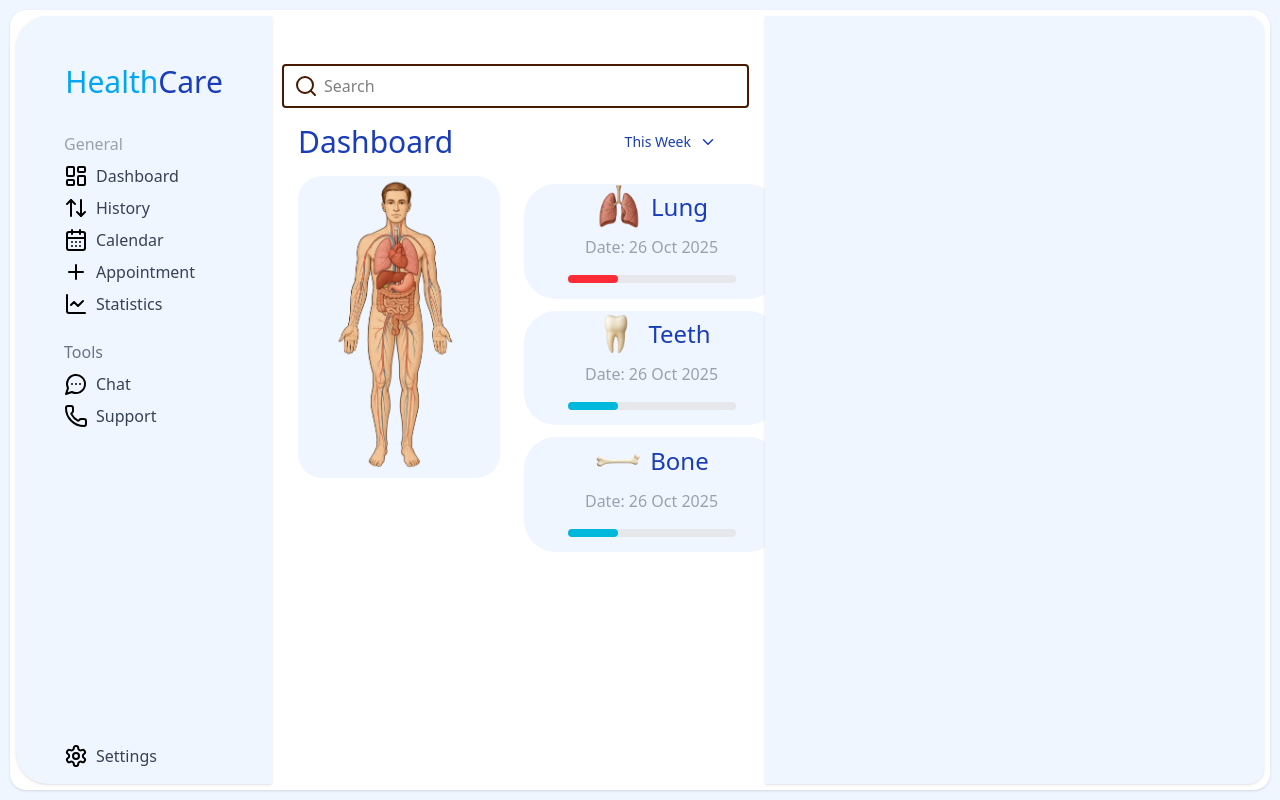
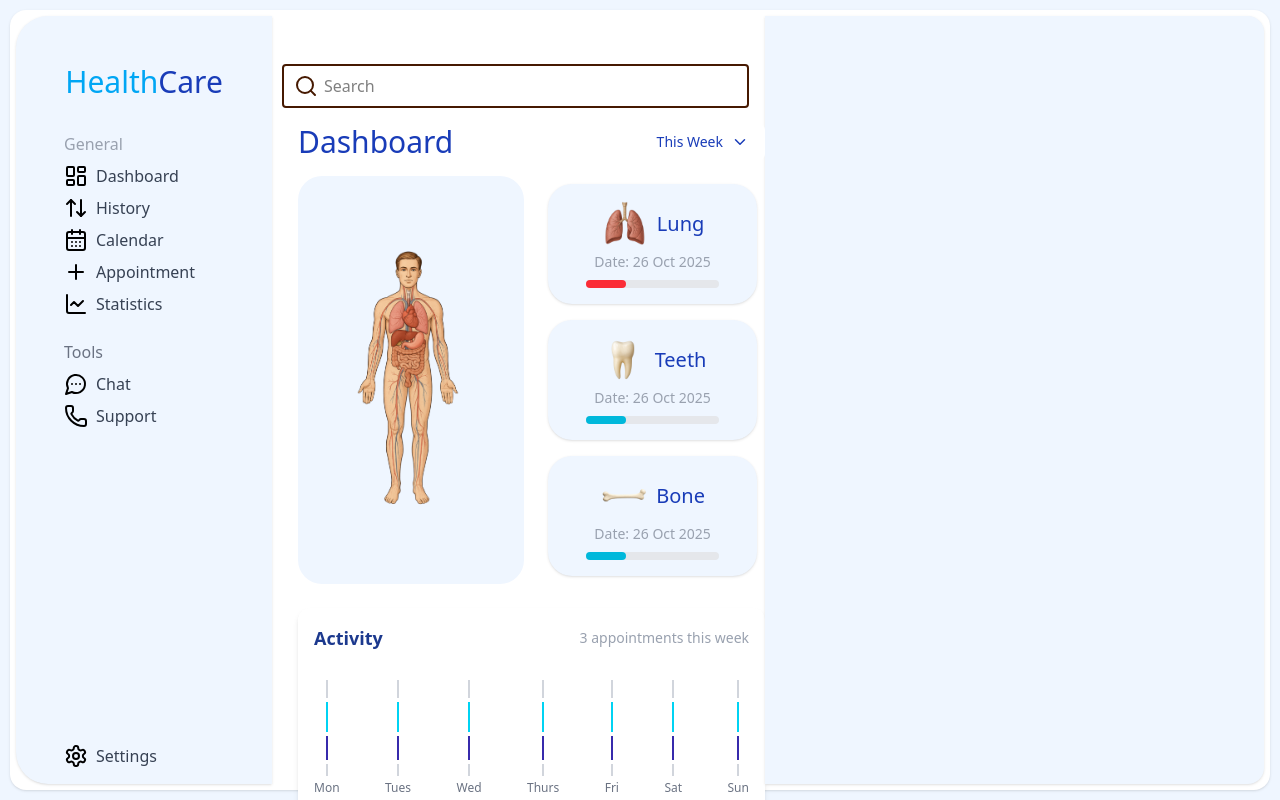
Before and after one commit to amitkhot2001/health, a React (Vite) app in the folder Frontend/: page / in a window 1280 px wide. Built offline with nearby package versions, Linux system fonts and the light colour scheme.

Commit message:
some update

```diff
--- a/Frontend/src/Components/DashboardMainContent.jsx
+++ b/Frontend/src/Components/DashboardMainContent.jsx
@@ -1,77 +1,68 @@
 import Dropdown from './Dropdown';
 import humanbody from '../assets/human-body.png';
-
 import lung from '../assets/lung.png';
 import teeth from '../assets/teeth.png';
 import bone from '../assets/bone.png';
 
 const DashboardMainContent = () => {
     return (
-        <div className="m-4 min-h-screen">
+        <div className="m-4 min-h-[80vh] w-full">
+            {/* Header */}
             <div className="flex justify-between items-center text-3xl mb-4">
                 <div className="text-blue-800">Dashboard</div>
                 <Dropdown />
             </div>
 
-            <div className="w-full h-[50%] flex gap-4">
-
-
-                <div className="md:w-1/2 w-96 h-[50%] bg-blue-50 rounded-3xl flex items-center justify-center p-10 md:p-0">
-                    <img src={humanbody} alt="Human body diagram" className="w-full h-auto max-w-full" />
+            {/* Main Content Row */}
+            <div className="w-full flex flex-col md:flex-row gap-4">
+                {/* Human Body Image */}
+                <div className="w-full md:w-1/2 bg-blue-50 rounded-3xl flex items-center justify-center p-6">
+                    <img
+                        src={humanbody}
+                        alt="Human body diagram"
+                        className="w-full h-auto max-w-[400px] object-contain"
+                    />
                 </div>
 
-                <div className="md:w-1/2 h-96 flex-1 flex flex-col  rounded-3xl gap-3 pl-6 md:p-2  ">
+                {/* Organ Cards */}
+                <div className="w-full md:w-1/2 flex flex-col justify-around gap-4 p-2">
+                    {[{ icon: lung, label: 'Lung', color: 'bg-red-500' },
+                      { icon: teeth, label: 'Teeth', color: 'bg-cyan-500' },
+                      { icon: bone, label: 'Bone', color: 'bg-cyan-500' }].map((item, idx) => (
+                        <div key={idx} className="bg-blue-50 rounded-3xl flex flex-col items-center p-4 shadow">
+                            <div className="flex items-center mb-1">
+                                <img src={item.icon} alt={`${item.label} icon`} className="w-12 h-12" />
+                                <span className="ml-2 text-xl text-blue-800">{item.label}</span>
+                            </div>
+                            <span className="text-sm text-gray-400 mb-2">Date: 26 Oct 2025</span>
+                            <div className="w-3/4 bg-gray-200 rounded-full h-2">
+                                <div className={`${item.color} h-2 rounded-full`} style={{ width: '30%' }} />
+                            </div>
+                        </div>
+                    ))}
+                </div>
+            </div>
 
-                    <div className="w-80 flex-1 bg-blue-50 flex flex-col justify-center items-center rounded-4xl p-4 md:w-64 md:h-24">
-                        <div className='flex items-center'>
-                            <img src={lung} alt="Lung icon" className="w-16 h-16 md:w-12 md:h-12" />
-                            <span className="ml-2 text-2xl text-blue-800">Lung</span>
+            {/* Activity Chart */}
+            <div className="bg-white rounded-xl p-4 shadow-md w-full max-w-xl mt-6">
+                <div className="flex justify-between items-center mb-4">
+                    <span className="text-lg font-semibold text-blue-900">Activity</span>
+                    <span className="text-sm text-gray-400">3 appointments this week</span>
+                </div>
+                <div className="flex justify-between items-end h-32 gap-2">
+                    {['Mon', 'Tues', 'Wed', 'Thurs', 'Fri', 'Sat', 'Sun'].map((day, i) => (
+                        <div key={i} className="flex flex-col items-center gap-1">
+                            <div className="flex flex-col justify-end gap-1 h-24">
+                                <div className="w-0.5 bg-gray-300 h-6" />
+                                <div className="w-0.5 bg-cyan-400 h-10" />
+                                <div className="w-0.5 bg-indigo-800 h-8" />
+                                <div className="w-0.5 bg-gray-300 h-4" />
+                            </div>
+                            <span className="text-xs text-gray-500">{day}</span>
                         </div>
-                        <div className='mt-1'>
-                            <span className="text-gray-400">Date: 26 Oct 2025</span>
-                        </div>
-
-                        <div className="w-3/4 bg-gray-200 rounded-full h-2 m-4">
-                            <div className="bg-red-500 h-2 rounded-full" style={{ width: '30%' }}></div>
-                        </div>
-
-                    </div>
-
-                    <div className="w-80 flex-1 bg-blue-50 flex flex-col justify-center items-center rounded-4xl p-4 md:w-64 md:h-24">
-                        <div className='flex items-center'>
-                            <img src={teeth} alt="Teeth icon" className="w-16 h-16 md:w-12 md:h-12" />
-                            <span className="ml-2 text-2xl text-blue-800">Teeth</span>
-                        </div>
-                        <div className='mt-1'>
-                            <span className="text-gray-400">Date: 26 Oct 2025</span>
-                        </div>
-
-                         <div className="w-3/4 bg-gray-200 rounded-full h-2 m-4">
-                            <div className="bg-cyan-500 h-2 rounded-full" style={{ width: '30%' }}></div>
-                        </div>
-
-                    </div>
-
-                    <div className="w-80 flex-1 bg-blue-50 flex flex-col justify-center items-center rounded-4xl p-4 md:w-64 md:h-24">
-                        <div className="flex items-center">
-                            <img src={bone} alt="Bone icon" className="w-16 h-16 md:w-12 md:h-12" />
-                            <span className="ml-2 text-2xl text-blue-800">Bone</span>
-                        </div>
-
-                        <div className="mt-1">
-                            <span className="text-gray-400">Date: 26 Oct 2025</span>
-                        </div>
-
-                        <div className=" bg-gray-200 rounded-full h-2 m-4 w-3/4">
-                            <div className="bg-cyan-500 h-2 rounded-full" style={{ width: '30%' }}></div>
-                        </div>
-                    </div>
-
+                    ))}
                 </div>
-
-
             </div>
-            {/* <div className='w-full h-32 bg-red-200'>hi</div> */}
         </div>
     );
 };
```
